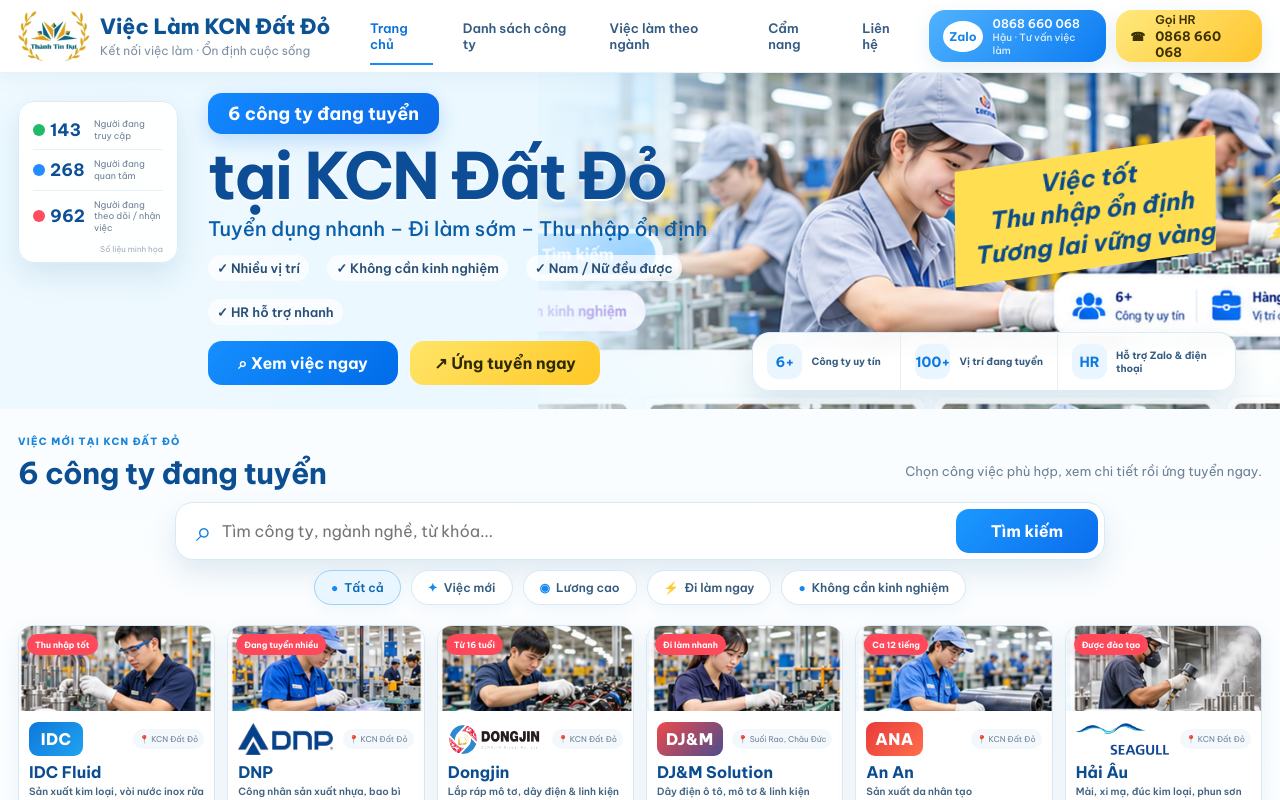
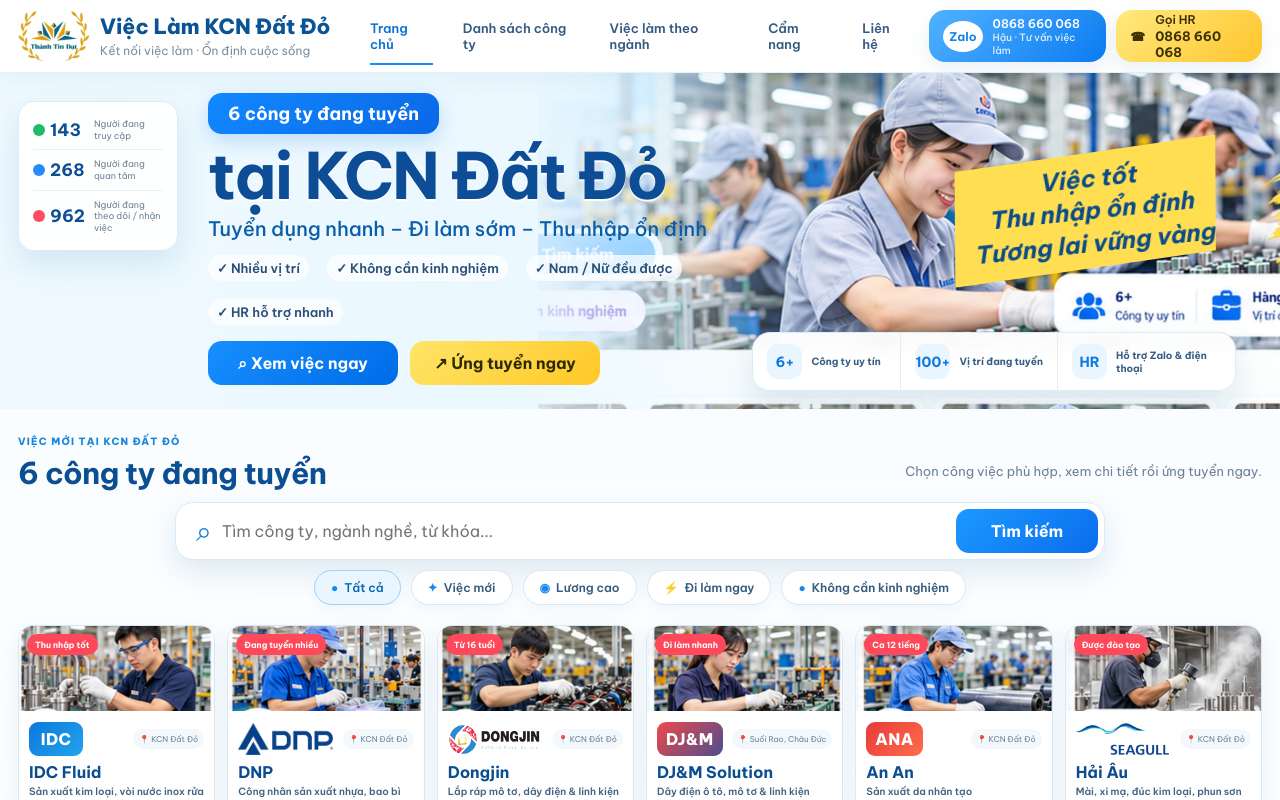
Before and after one commit to phanhau207866-blip/viec-lam-kcn-dat-do, a Next.js app: page / in a window 1280 px wide. Shown: the top 800 px of the page. Built offline with nearby package versions, Linux system fonts and the light colour scheme; no server answers; the database is empty.

Commit message:
Remove social proof disclaimer

```diff
--- a/components/HeroSection.tsx
+++ b/components/HeroSection.tsx
@@ -21,11 +21,10 @@ export function HeroSection(){
   return <section className="hero-final">
     <div className="hero-photo hero-photo-bg" style={{backgroundImage:`url(${heroUrl})`}} aria-label="Công nhân đang làm việc trong nhà máy" />
     <div className="hero-overlay" />
-    <aside className="social-proof" aria-label="Thống kê minh họa">
+    <aside className="social-proof" aria-label="Thống kê quan tâm">
       <div><i className="dot green"/><strong>143</strong><span>Người đang truy cập</span></div>
       <div><i className="dot blue"/><strong>268</strong><span>Người đang quan tâm</span></div>
       <div><i className="dot red"/><strong>962</strong><span>Người đang theo dõi / nhận việc</span></div>
-      <small>Số liệu minh họa</small>
     </aside>
     <div className="wide-container hero-content">
       <div className="hero-copy final-copy">
```
